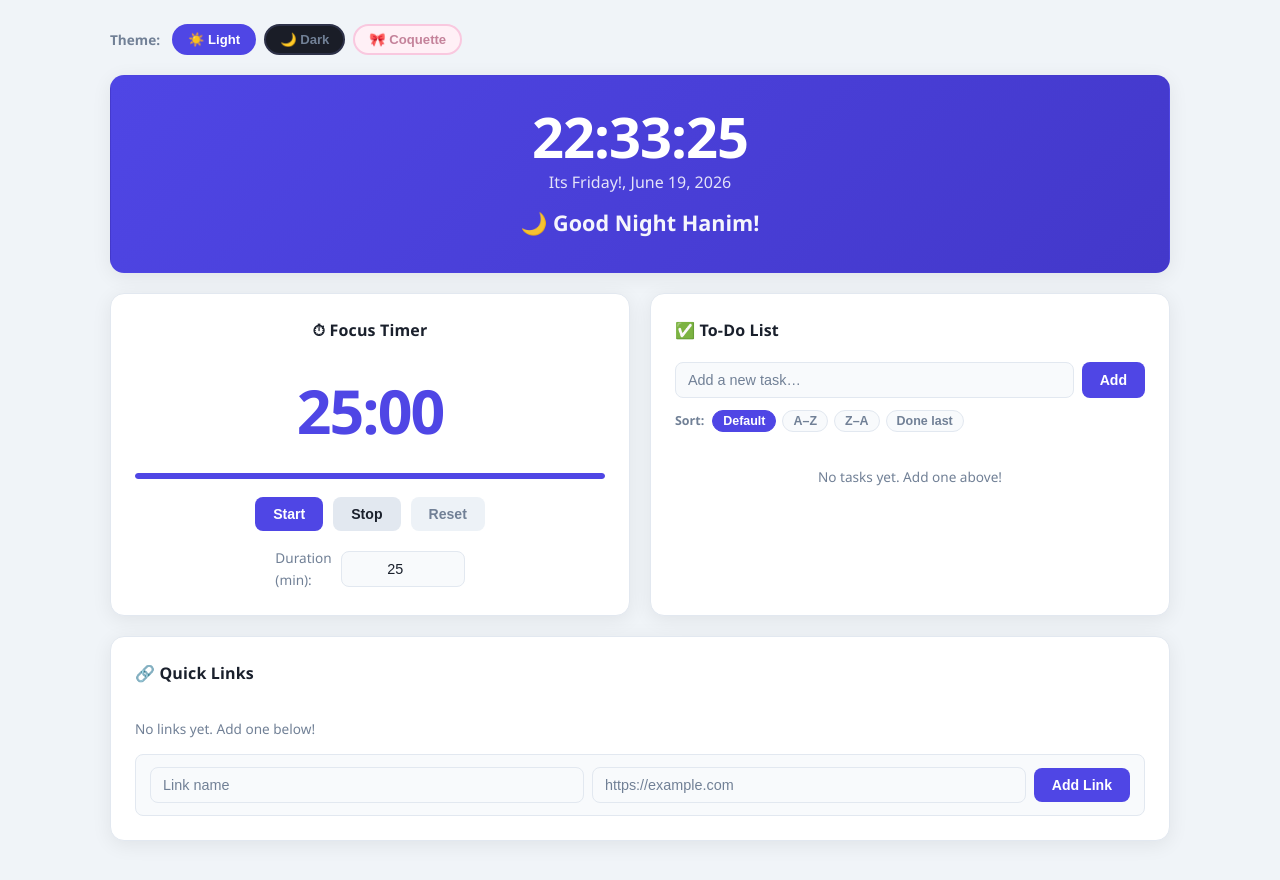
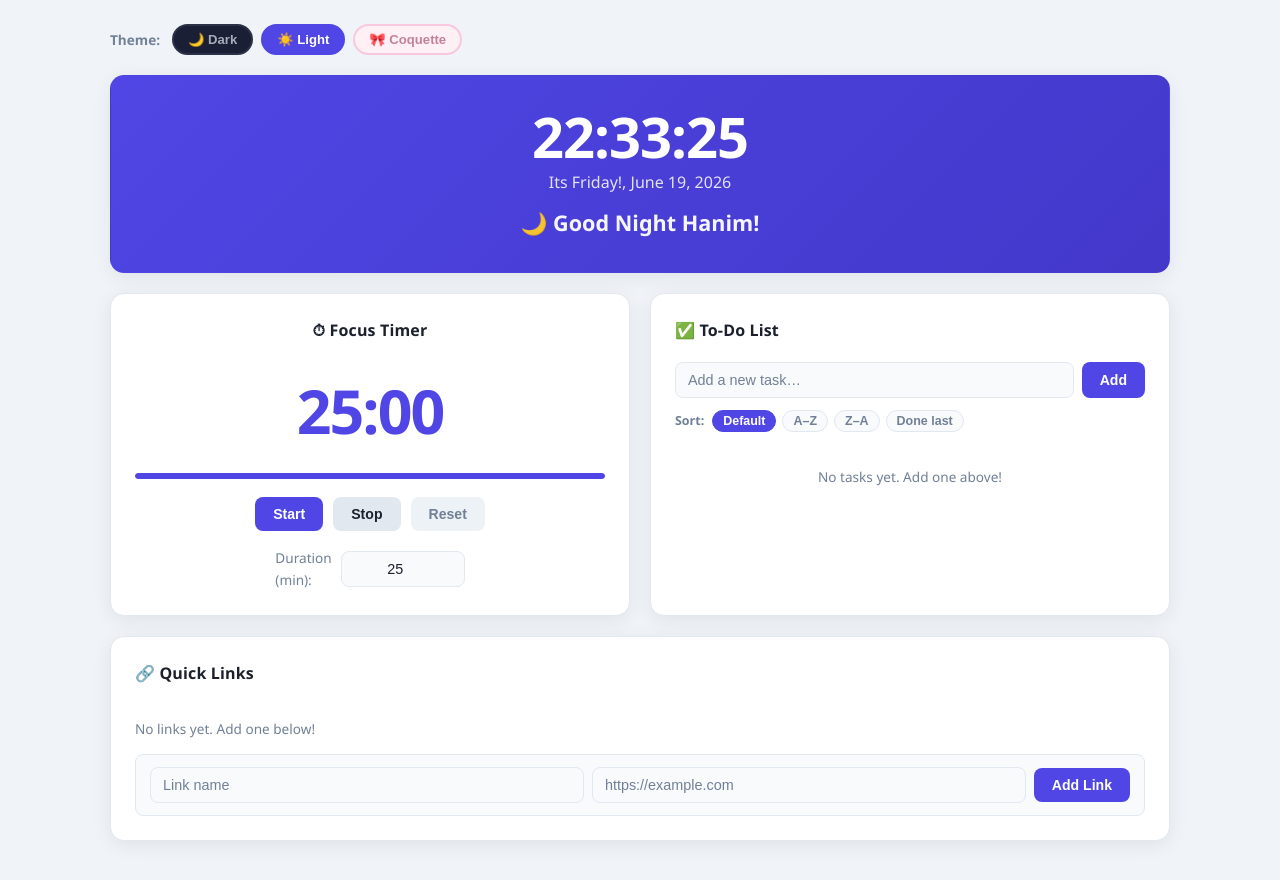
Before and after one commit to hanimnafisa/CodingCamp-15June26-HanimNafisa, a plain HTML site: page index.html in a window 1280 px wide. Drawn offline with Linux system fonts and the light colour scheme.

Commit message:
RevoU To Do List

```diff
--- a/css/style.css
+++ b/css/style.css
@@ -32,12 +32,12 @@
 }
 
 [data-theme="dark"] {
-  --bg:           #0f1117;
-  --bg-card:      #1a1d27;
+  --bg:           #13151d;
+  --bg-card:      #1a1f35;
   --bg-input:     #252836;
   --border:       #2d3148;
   --text:         #e2e8f0;
-  --text-muted:   #718096;
+  --text-muted:   #a4adb9;
   --accent:       #7c6ef5;
   --accent-hover: #6b5de4;
   --accent-text:  #ffffff;
--- a/index.html
+++ b/index.html
@@ -12,8 +12,8 @@
     <!-- Theme Toggle -->
     <div class="theme-bar">
       <span class="theme-label">Theme:</span>
+       <button class="theme-btn" data-theme="dark" title="Dark">🌙 Dark</button>
       <button class="theme-btn active" data-theme="light" title="Light">☀️ Light</button>
-      <button class="theme-btn" data-theme="dark" title="Dark">🌙 Dark</button>
       <button class="theme-btn" data-theme="coquette" title="Coquette">🎀 Coquette</button>
     </div>
 
```
